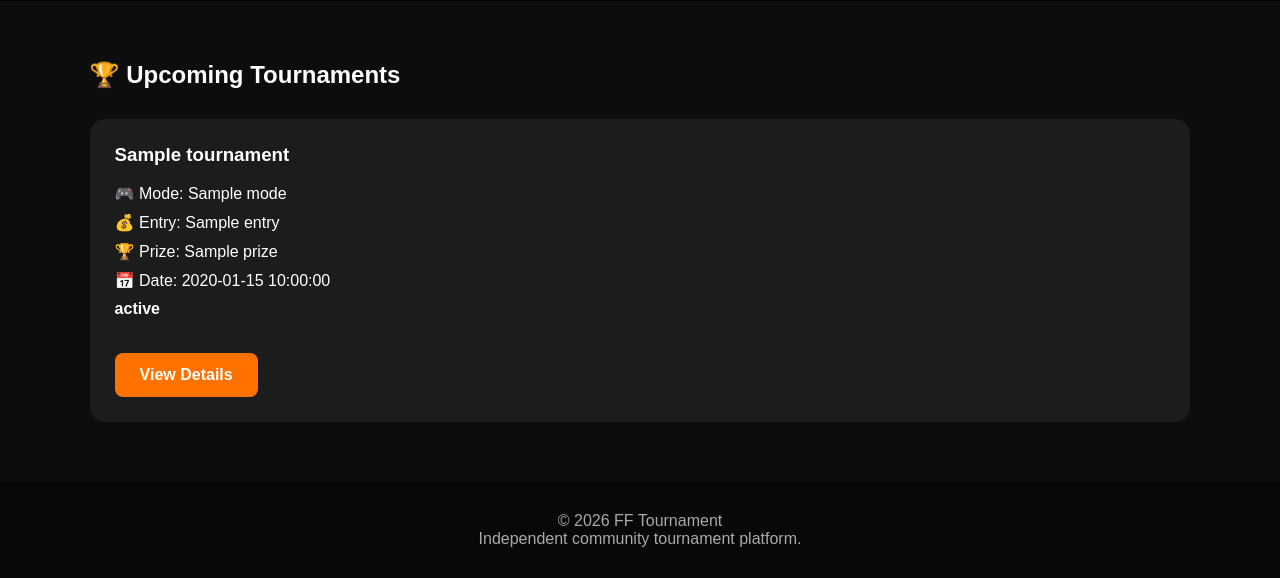
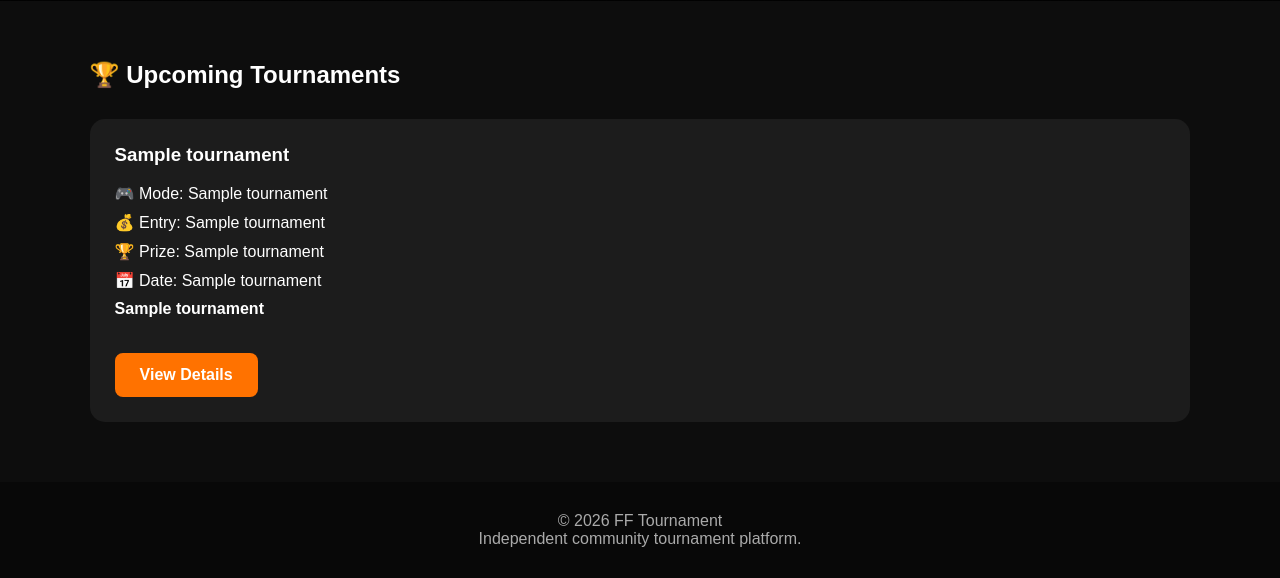
Before and after one commit to workload139-creator/Freefire-touranament, a Flask app: page / in a window 1280 px wide. Shown: the part 561-1139 px from the top of the page. Run offline with Flask 3, Linux system fonts and the light colour scheme; a database or web service that is not in the repository returns one stand-in record (values such as "Sample title"); some libraries are stand-ins or nearby versions.

Commit message:
Refactor tournament display and update HTML structure

```diff
--- a/templates/index.html
+++ b/templates/index.html
@@ -59,26 +59,27 @@
 
         <div class="card">
 
-            <h3>{{ t["name"] }}</h3>
+            <!-- ID = t[0] -->
+            <!-- Name = t[1] -->
 
-            <p>🎮 Mode: {{ t["mode"] }}</p>
+            <h3>{{ t[1] }}</h3>
 
-            <p>💰 Entry: {{ t["entry"] }}</p>
+            <p>🎮 Mode: {{ t[2] }}</p>
 
-            <p>🏆 Prize: {{ t["prize"] }}</p>
+            <p>💰 Entry: {{ t[3] }}</p>
 
-            <p>📅 Date: {{ t["date"] }}</p>
+            <p>🏆 Prize: {{ t[4] }}</p>
+
+            <p>📅 Date: {{ t[5] }}</p>
 
             <p class="status">
-                {{ t["status"] }}
+                {{ t[6] }}
             </p>
 
             <a
-                href="/tournament/{{ t['id'] }}"
+                href="{{ url_for('tournament', tournament_id=t[0]) }}"
                 class="btn">
-
                 View Details
-
             </a>
 
         </div>
@@ -101,9 +102,7 @@
 </footer>
 
 
-<script src="{{ url_for('static', filename='script.js') }}">
-</script>
-<link rel="stylesheet"
-      href="{{ url_for('static', filename='style.css') }}">
+<script src="{{ url_for('static', filename='script.js') }}"></script>
+
 </body>
 </html>
```
